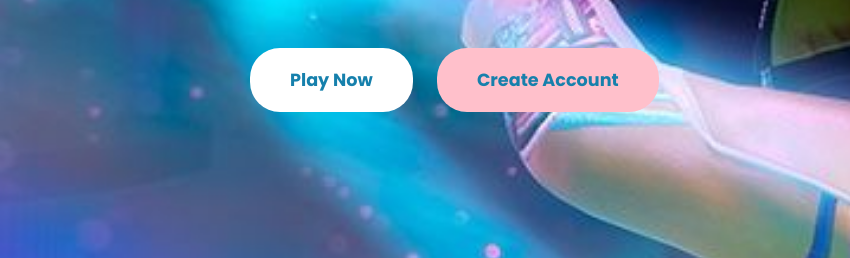
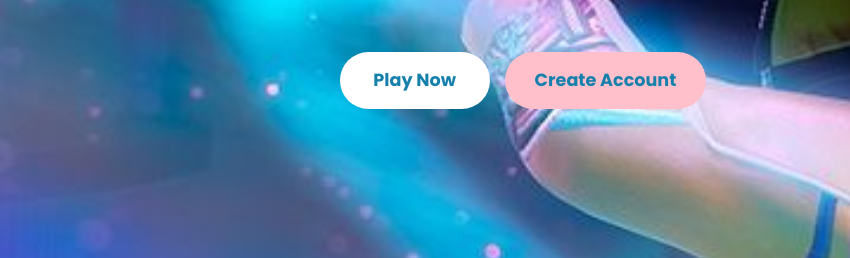
Before and after one commit to Honeyb007/huntrix, a plain HTML site: page home.html in a window 1280 px wide. Shown: the part 473-731 px from the top of the page, 0-850 px from the left. Drawn offline with nearby package versions, Linux system fonts and the light colour scheme.

Commit message:
buttons updated

```diff
--- a/home.html
+++ b/home.html
@@ -40,8 +40,8 @@
             Slaying Demons with our songs.
             Fix the world and make it right. <br>
             Darkness finally meets the light.</p>
-            <a href="login.html" class="btn1">Play Now</a>
-            <a href="register.html" class="btn2"> Create Account</a>
+           <div class="btn-container"> <a href="login.html" class="btn1">Play Now</a>
+            <a href="register.html" class="btn2"> Create Account</a> </div>
             </div>
             <div class="socials">
                 <a href="#"><i class="fab fa-facebook-f"></i></a>
--- a/style.css
+++ b/style.css
@@ -116,32 +116,52 @@ section{
 .home .home-content p{
     margin-bottom: 70px;
 }
-.home .home-content .btn1 {
-    background-color:#fff;
-    color: #1680ac;
-    padding: 20px 40px;
+/* Wrap container styling */
+.home .home-content .btn-container {
+    display: flex;
+    flex-wrap: wrap;
+    gap: 15px;
+    justify-content: center;
+    margin-top: 20px;
+}
+
+/* Button base styling */
+.home .home-content .btn1,
+.home .home-content .btn2 {
+    padding: 15px 30px;
     border-radius: 30px;
     font-size: 1.1em;
     font-weight: 600;
     text-decoration: none;
+    text-align: center;
+    min-width: 150px;
 }
-.home .home-content .btn1:hover{
+
+/* Colors */
+.home .home-content .btn1 {
+    background-color: #fff;
+    color: #1680ac;
+}
+.home .home-content .btn1:hover {
     background-color: pink;
     color: #fff;
 }
+
 .home .home-content .btn2 {
     background-color: pink;
     color: #1680ac;
-    padding: 20px 40px;
-    border-radius: 30px;
-    font-size: 1.1em;
-    font-weight: 600;
-    text-decoration: none;
-    margin-left: 20px;
 }
-.home .home-content .btn2:hover{
+.home .home-content .btn2:hover {
     background-color: #fff;
     color: pink;
+}
+
+/* Small screen adjustments */
+@media (max-width: 600px) {
+    .home .home-content .btn1,
+    .home .home-content .btn2 {
+        width: 100%;
+    }
 }
 
 .home .socials{
```
